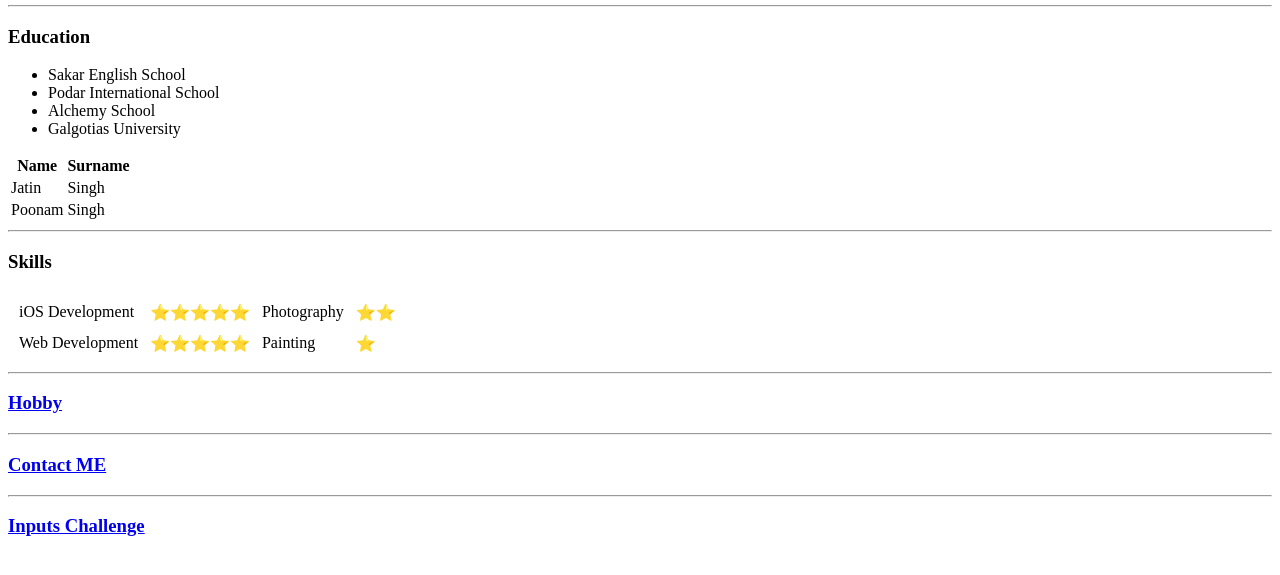
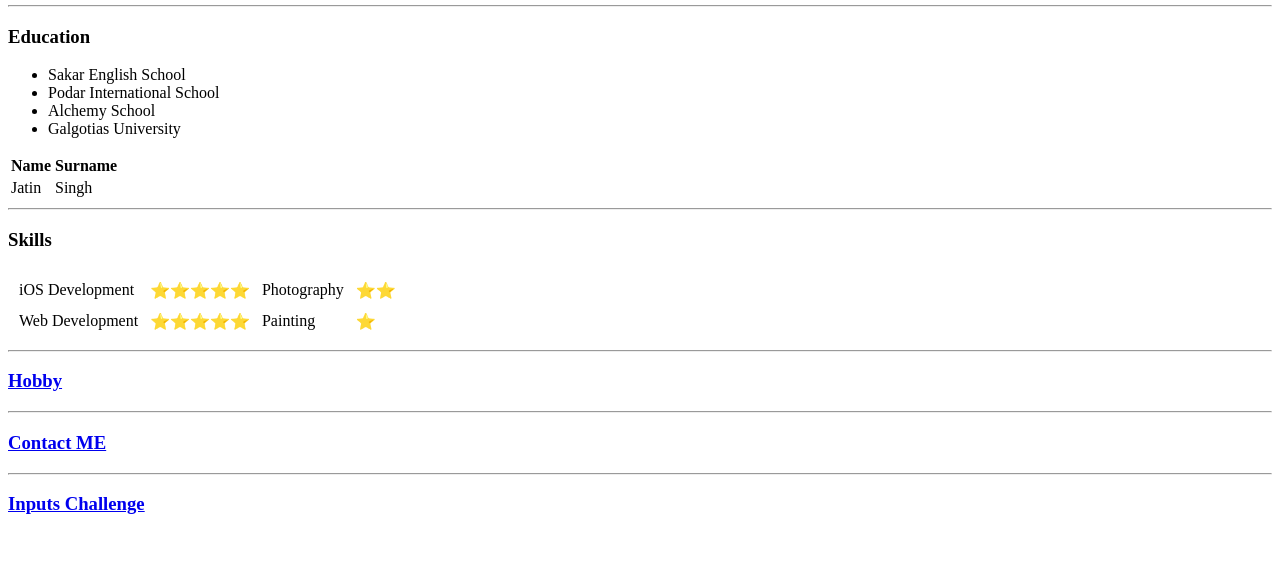
Before and after one commit to jat1ns1ngh/cv, a plain HTML site: page index.html in a window 1280 px wide. Shown: the part 201-776 px from the top of the page. Drawn offline with Linux system fonts and the light colour scheme.

Commit message:
Update index.html

```diff
--- a/index.html
+++ b/index.html
@@ -34,10 +34,6 @@
                 <td>Jatin</td>
                 <td>Singh</td>
             </tr>
-            <tr>
-                <td>Poonam</td>
-                <td>Singh</td>
-            </tr>
         </tbody>
         <tfoot>
 
```
